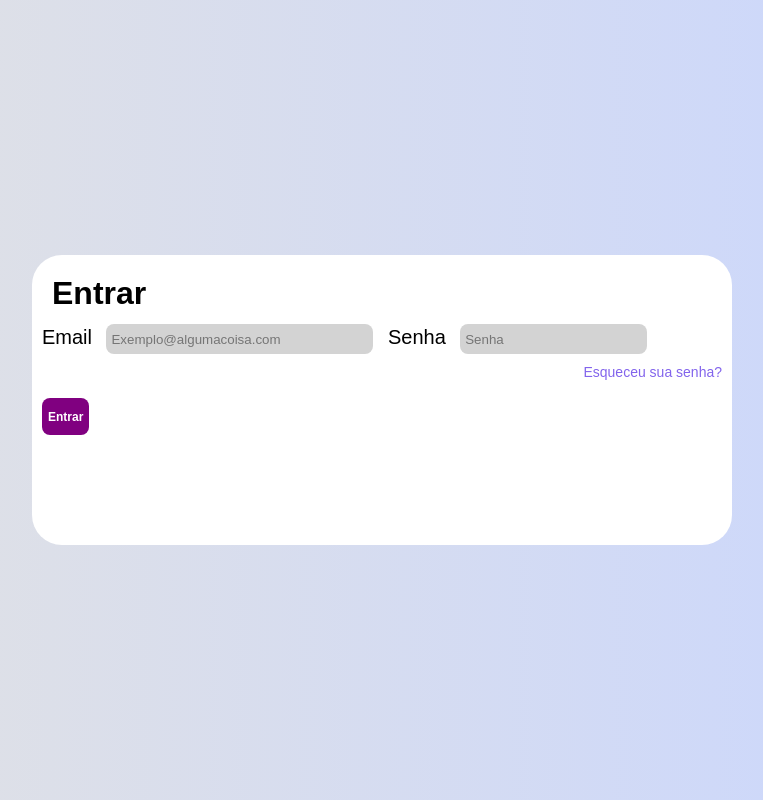
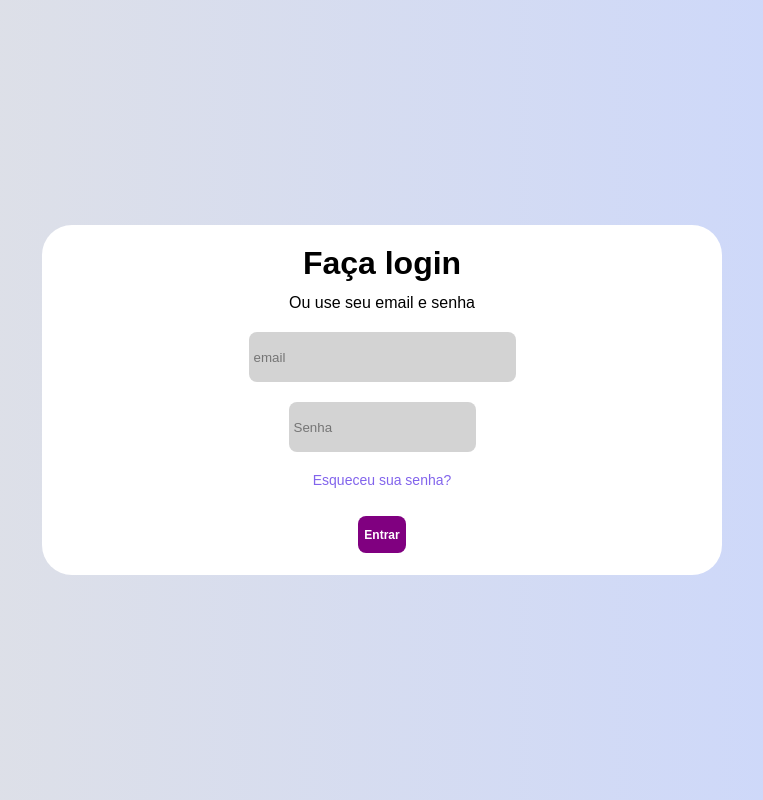
Before and after one commit to RafzVTI/Tente-logar, a plain HTML site: page index.html in a window 1280 px wide. Shown: the whole page, without its empty margins (258-1021 px from the left). Drawn offline with Linux system fonts and the light colour scheme.

Commit message:
arrumando as divs

```diff
--- a/index.html
+++ b/index.html
@@ -9,15 +9,18 @@
 <body>
     <main>
         <div class="entrar">
-            <form method="post">
-                <h1>Entrar</h1>
-                <label for="iemail">Email</label>
-                <input type="email" name="email" id="iemail" placeholder="Exemplo@algumacoisa.com" size="30">
-                <label for="isenha">Senha</label>
-                <input type="password" name="senha" id="isenha" placeholder="Senha" minlength="8" maxlength="20">
-                <a href="#"><p>Esqueceu sua senha?</p></a><br>
-                <button>Entrar</button>
-            </form>
+            <div class="container">
+                <form method="post">
+                    <h1>Faça login</h1>
+                    <p>Ou use seu email e senha</p>
+                    <label for="iemail"></label>
+                    <input type="email" name="email" id="iemail" placeholder="email" size="30">
+                    <label for="isenha"></label>
+                    <input type="password" name="senha" id="isenha" placeholder="Senha" minlength="8" maxlength="20">
+                    <a href="#"><p>Esqueceu sua senha?</p></a><br>
+                    <button>Entrar</button>
+                </form>
+            </div>
         </div>
     </main>
 </body>
--- a/style.css
+++ b/style.css
@@ -3,6 +3,7 @@
 * {
     padding: 0px;
     margin: 0px;
+    box-sizing: border-box;
 }
 
 body {
@@ -20,7 +21,7 @@ div.entrar {
     border-radius: 30px;
     background-color: white;
     padding: 10px;
-    height: 270px;
+    height: 350px;
     width: 680px;
 }
 
@@ -28,12 +29,24 @@ div.entrar h1 {
     padding: 10px 10px 2px 10px;
 
 }
+div.entrar p {
+    padding: 10px ;
+
+}
+.container form{
+    display: flex;
+    align-items: center;
+    justify-content: center;
+    flex-direction: column;
+    height: 100%;
+}
 
 a {
     text-decoration: none;
     font-size: 14px;
     color: #8264ec;
     text-align: right;
+
 }
 
 a:hover {
@@ -64,6 +77,6 @@ input {
     background-color: lightgrey;
     border-radius: 8px;
     padding: 5px;
-    height: 20px;
+    height: 50px;
     margin: 10px;
 }
```
